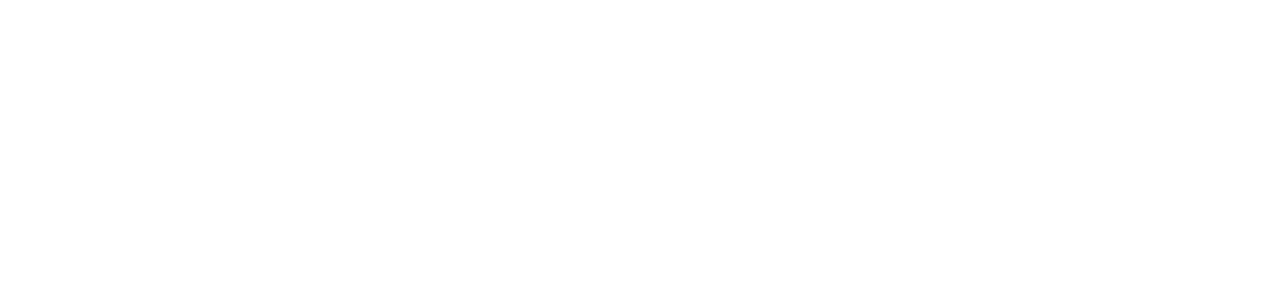
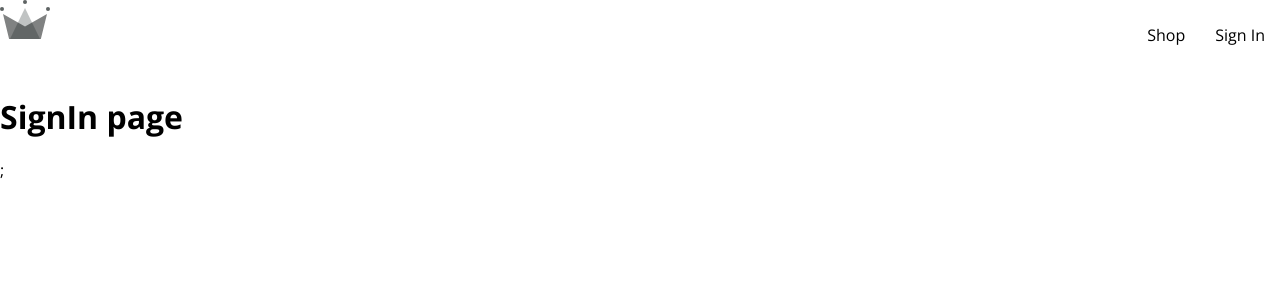
Before and after one commit to RyadC/crown-clothing, a React (Create React App) app: page /sign-in in a window 1280 px wide. Before the commit this address had no page. Shown: the top 300 px of the page. Built offline with nearby package versions, Linux system fonts and the light colour scheme.

Commit message:
:sparkles: feat(signin): add SignIn component

```diff
--- a/src/App.js
+++ b/src/App.js
@@ -1,6 +1,7 @@
 import { Routes, Route } from "react-router-dom";
 import Home from "./routes/home/home.component";
 import Navigation from "./routes/navigation/navigation.component";
+import SignIn from "./routes/sign-in/sign-in.component";
 
 const Shop = () => {
   return <h1>Je suis le shop</h1>;
@@ -12,6 +13,7 @@
       <Route path="/" element={<Navigation />}>
         <Route index element={<Home />} />
         <Route path="shop" element={<Shop />} />
+        <Route path="sign-in" element={<SignIn />} />
       </Route>
     </Routes>
   );
--- a/src/routes/navigation/navigation.component.jsx
+++ b/src/routes/navigation/navigation.component.jsx
@@ -14,6 +14,9 @@
           <Link className="nav-link" to={"/shop"}>
             Shop
           </Link>
+          <Link className="nav-link" to={"/sign-in"}>
+            Sign In
+          </Link>
         </div>
       </div>
       <Outlet />
--- /dev/null
+++ b/src/routes/sign-in/sign-in.component.jsx
@@ -0,0 +1,9 @@
+const SignIn = () => {
+  return (
+    <div>
+      <h1>SignIn page</h1>;
+    </div>
+  );
+};
+
+export default SignIn;
```
